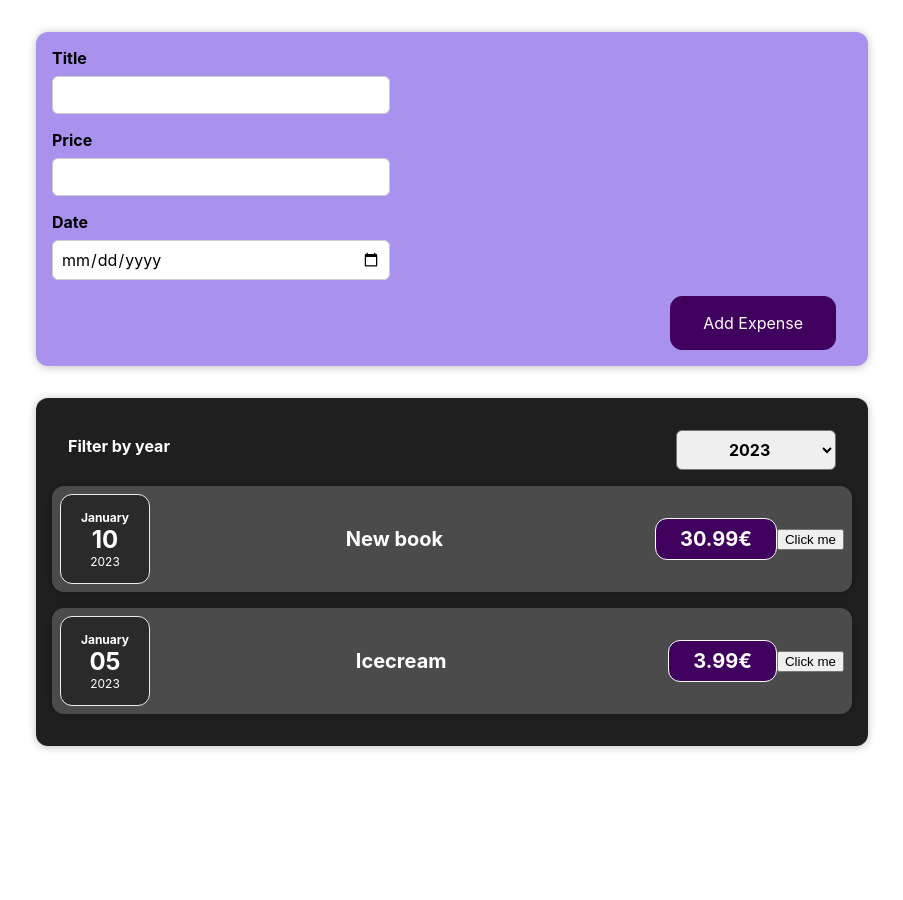
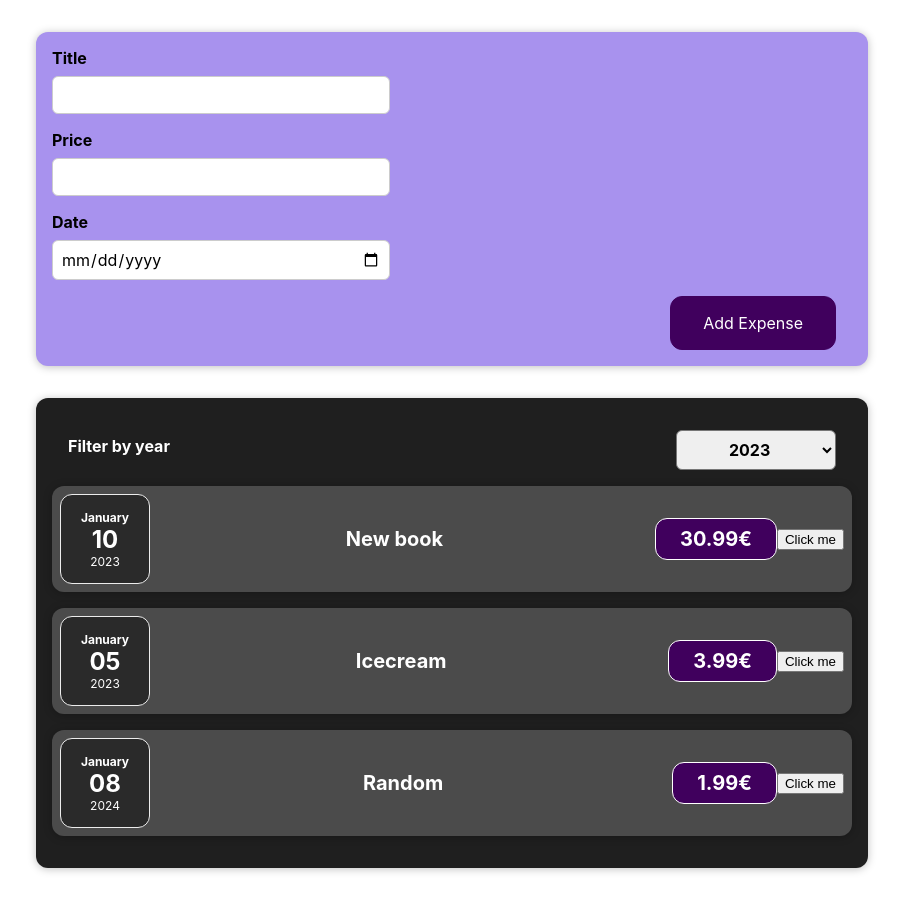
Before and after one commit to janari01/prog_alused, a React (Create React App) app in the folder react/expenses/expenses_app/: page / in a window 1280 px wide. Shown: the whole page, without its empty margins (188-1091 px from the left). Before the commit the page ends 800 px from the top, so only its background shows below. Built offline with nearby package versions, Linux system fonts and the light colour scheme.

Commit message:
Better readability

```diff
--- a/react/expenses/expenses_app/src/App.js
+++ b/react/expenses/expenses_app/src/App.js
@@ -1,23 +1,37 @@
 import './App.css';
 import NewExpense from './components/NewExpense/newExpense';
 import Expenses from "./components/Expenses/Expenses";
+import { useState } from 'react';
 
-function App() {
-  const expenses = [
+const DUMMY_EXPENSES = [
   {
+      id: 'id1',
       date: new Date(2023, 0, 10),
       title:'New book',
       price: 30.99
   },
   {
+      id: 'id2',
       date: new Date(2023, 0, 5),
       title:'Icecream',
       price: 3.99
+  },
+  {
+    id: 'id3',
+    date: new Date(2024, 0, 8),
+    title:'Random',
+    price: 1.99
   }
 ]
 
+function App() {
+  const [expenses, setExpenses] = useState(DUMMY_EXPENSES)
+
   function addExpenseHandler(expense) {
     console.log(expense)
+    setExpenses(previousExpenses => {
+      return [expense, ...previousExpenses]
+    })
   }
 
   return (
--- a/react/expenses/expenses_app/src/components/Expenses/Expenses.js
+++ b/react/expenses/expenses_app/src/components/Expenses/Expenses.js
@@ -9,13 +9,15 @@ function Expenses(props) {
     function filterChangeHandler(selectedYear) {
         setSelectedYear(selectedYear)
     }
-    console.log(selectedYear)
+
+
 
     return (
         <Card className='expenses'>
             <ExpensesFilter selected={selectedYear} onChangeFilter={filterChangeHandler} />
-            <ExpenseItem className='expense-item' expenseData={props.expenses[0]}></ExpenseItem>
-            <ExpenseItem className='expense-item' expenseData={props.expenses[1]}></ExpenseItem>
+            {
+            props.expenses.map(expense => <ExpenseItem key={expense.id} className='expense-item' expenseData={expense} />)
+            }
         </Card>
     )
 }
--- a/react/expenses/expenses_app/src/components/NewExpense/ExpenseForm.js
+++ b/react/expenses/expenses_app/src/components/NewExpense/ExpenseForm.js
@@ -3,15 +3,15 @@ import { useState } from 'react'
 
 function ExpenseForm(props) {
     const [enteredTitle, setEnteredTitle] = useState('')
-    const [enteredPrice, setEnteredPrice] = useState('')
+    const [enteredAmount, setEnteredAmount] = useState('')
     const [enteredDate, setEnteredDate] = useState('')
 
     function titleChangedHandler(e) {
         setEnteredTitle(e.target.value)
     }
 
-    function priceChangeHandler(e) {
-        setEnteredPrice(e.target.value)
+    function amountChangeHandler(e) {
+        setEnteredAmount(e.target.value)
     }
 
     function dateChangeHandler(e) {
@@ -22,12 +22,12 @@ function ExpenseForm(props) {
         e.preventDefault()
         const expenseData = {
             title: enteredTitle,
-            price: enteredPrice,
+            amount: enteredAmount,
             date: new Date(enteredDate)
         }
         props.onSaveExpenseData(expenseData)
         setEnteredTitle('')
-        setEnteredPrice('')
+        setEnteredAmount('')
         setEnteredDate('')
     }
 
@@ -45,8 +45,8 @@ function ExpenseForm(props) {
                 <div className='new-expense__control'>
                     <label>Price</label>
                     <input type='number' min='0.01' step='0.01'
-                    onChange={priceChangeHandler}
-                    value={enteredPrice}
+                    onChange={amountChangeHandler}
+                    value={enteredAmount}
                     />
                 </div>
 
```
Lines whose indentation alone changed are shown as unchanged.
